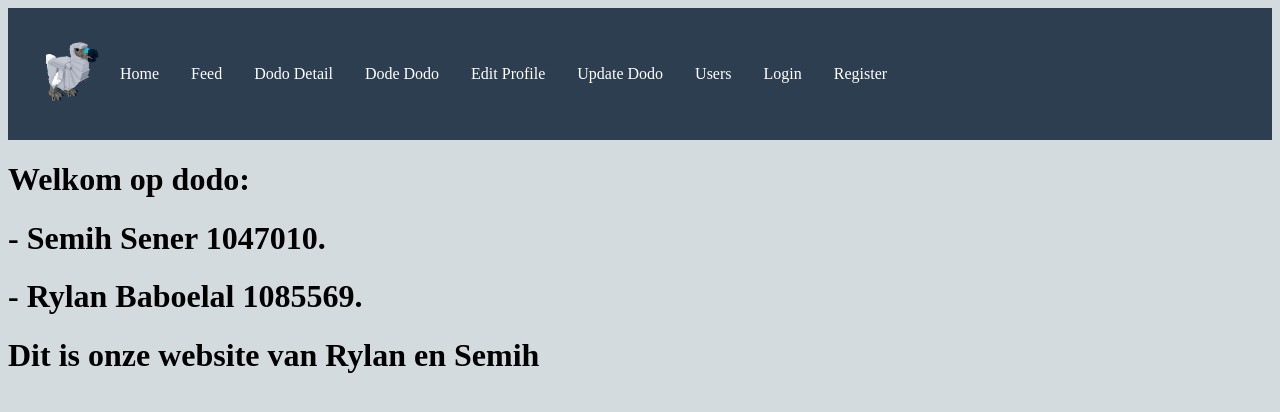
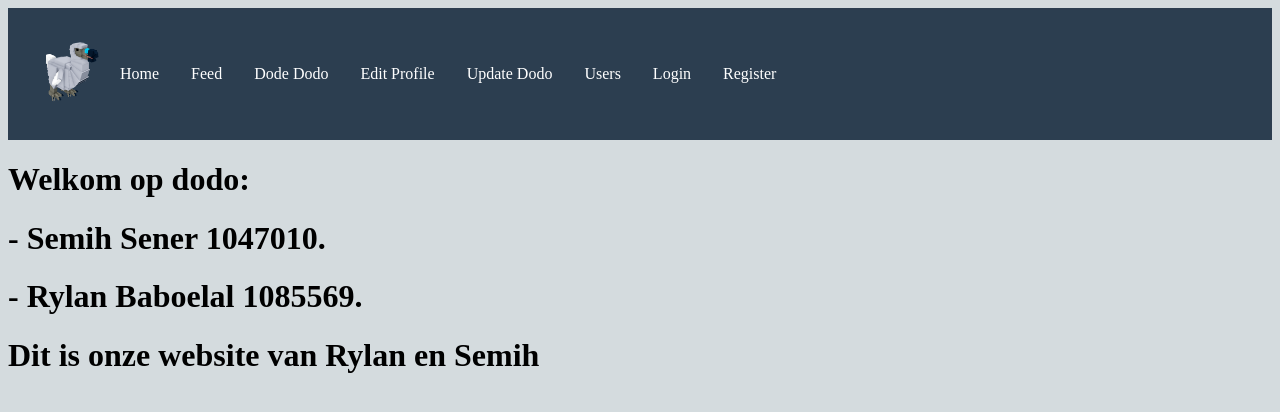
Before and after one commit to RylanRRB/Dodo_Django_Rylan_en_Semih, a Django app: page / in a window 1280 px wide. Shown: the top 412 px of the page. Run offline with Django 5.2, Linux system fonts and the light colour scheme.

Commit message:
functie werkt niet zolang ik die anderevceranderd

```diff
--- a/dodo/base/templates/base/menubalk.html
+++ b/dodo/base/templates/base/menubalk.html
@@ -26,7 +26,6 @@
         <p><img src="{% static 'base/img/dodo.png' %}" alt="DODO"></p>
         <a href="/startpagina" class="nav-item">Home</a>
         <a href="/feed" class="nav-item">Feed</a>
-        <a href="/dodo_detail" class="nav-item">Dodo Detail</a>
         <a href="/pagina_twee" class="nav-item">Dode Dodo</a>
         <a href="/user_info" class="nav-item">Edit Profile</a>
         <a href="/update_dodo" class="nav-item">Update Dodo</a>
--- a/dodo/base/urls.py
+++ b/dodo/base/urls.py
@@ -17,6 +17,5 @@ urlpatterns = [
     path("feed/", views.feed, name="feed"),
     path("change_password/", views.change_password, name="change_password"),
     path("user_profile/<str:username>/", views.user_profile, name="user_profile"),
-    path('delete_dodo/<int:dodo_id>/', views.delete_dodo, name='delete_dodo'),
-    path("dodo_detail/<int:dodo_id>/", views.dodo_detail, name="dodo_detail")
+    path('delete_dodo/<int:dodo_id>/', views.delete_dodo, name='delete_dodo')
 ]
--- a/dodo/base/views.py
+++ b/dodo/base/views.py
@@ -208,19 +208,3 @@ def delete_dodo(request, dodo_id):
         return redirect('feed')
 
     return render(request, 'delete_dodo.html', {'dodo': dodo})
-
-def dodo_detail(request, dodo_id):
-    dodo = Dodo.objects.get(pk=dodo_id)
-    updates = dodo.updates.all().order_by('-date')
-    dodo_age = dodo_age(dodo.date_of_birth)
-    context = {
-        "dodo": dodo,
-        "updates": updates,
-        "dodo_age": dodo_age,
-    }
-    return render(request, "base/dodo_detail.html", context)
-
-def dodo_age(date_of_birth):
-    today = datetime.date.today()
-    age = today.year - date_of_birth.year - ((today.month, today.day) < (date_of_birth.month, date_of_birth.day))
-    return age
```
Also changed, not shown: dodo/base/templates/base/dodo_detail.html (deleted, +0 -21 lines).
